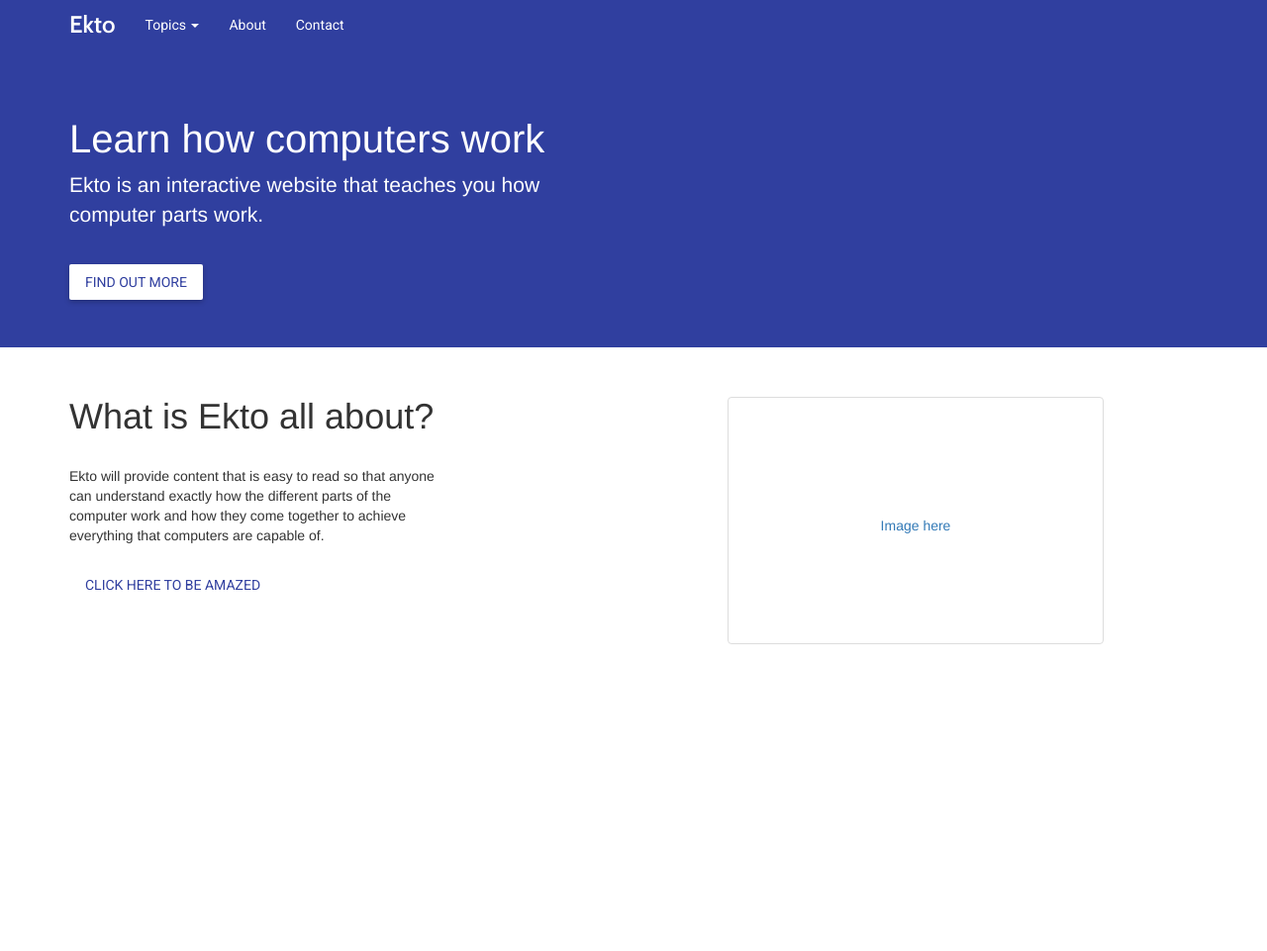
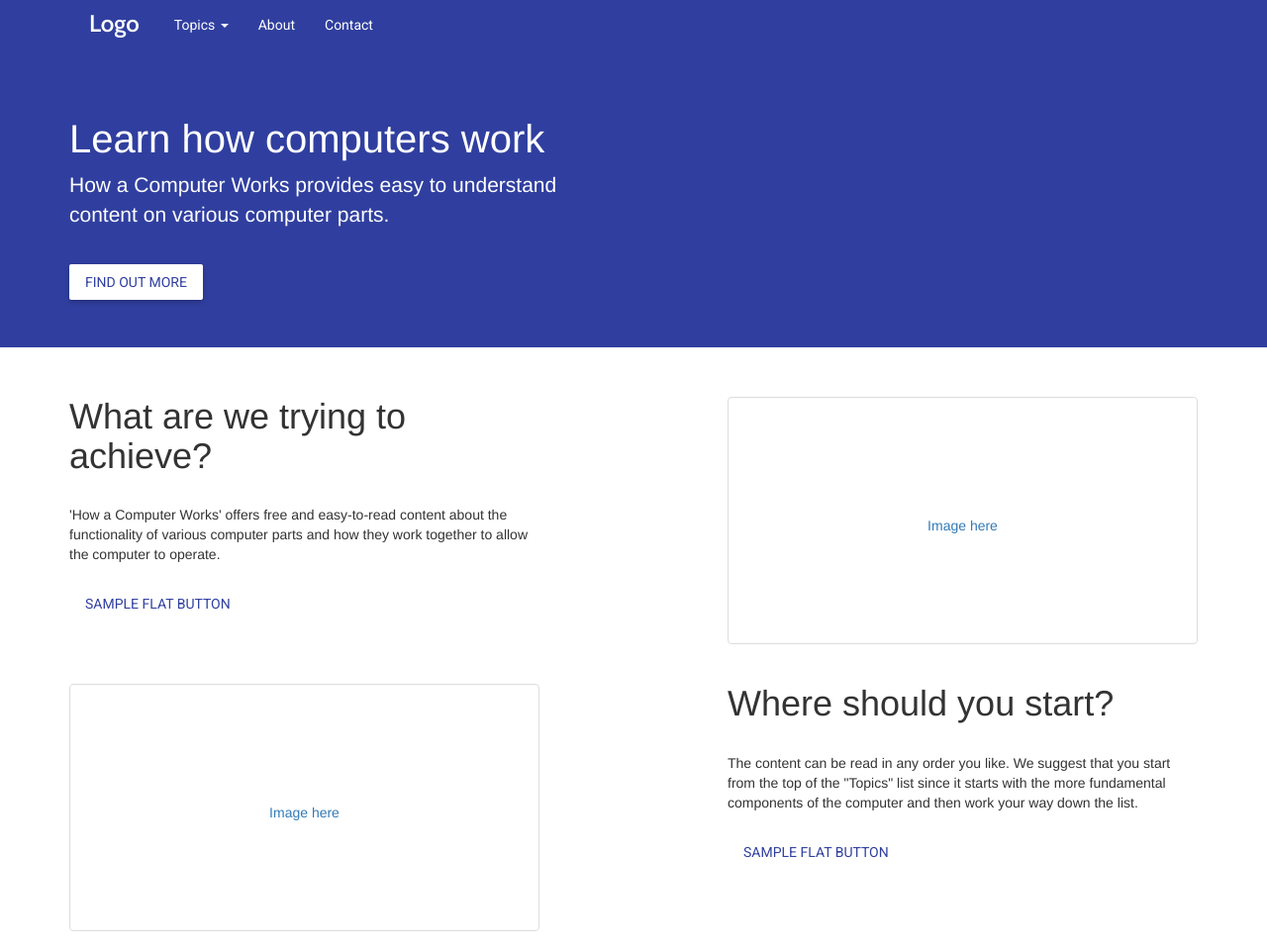
Before and after one commit to sahibjotsaggu/howacomputerworks, a website: page public/app/views/index.html at #!/home in a window 1280 px wide. Shown: the whole page at 99% size. Before the commit the page ends 800 px from the top, so only its background shows below. Drawn offline with nearby package versions, Linux system fonts and the light colour scheme; some packages are replaced by stand-ins of ours; files that its build step writes are made by us from their sources; a script that the page names is missing.

Commit message:
Add more text and finalize positioning of homepage content

```diff
--- a/public/app/hacw-banner/hacw-banner.html
+++ b/public/app/hacw-banner/hacw-banner.html
@@ -1,7 +1,7 @@
 <div class="jumbotron">
 	<div class="container">
 		<h1>Learn how computers work</h1>
-		<p>Ekto is an interactive website that teaches you how<br> computer parts work.</p>
+		<p>How a Computer Works provides easy to understand<br> content on various computer parts.</p>
 		<br />
 		<hacw-button value="Find out more" state="topics/hard-drive"></hacw-button>
 	</div>
--- a/public/app/hacw-header/hacw-header.html
+++ b/public/app/hacw-header/hacw-header.html
@@ -11,8 +11,7 @@
         	</div>
 	        <div id="navbar" class="navbar-collapse collapse">
 	          	<ul class="nav navbar-nav">
-	          		<!--<li id="brandLogo"><a href="#"><img alt="Ekto" src="assets/images/sample-logo4.png" id="logo"></a></li>-->
-					<li id="brandName"><a href="/">Ekto</a></li>
+					<li id="brandName"><a href="/">Logo</a></li>
 	            	<li class="dropdown">
 	              		<a class="dropdown-toggle" data-toggle="dropdown" role="button" aria-haspopup="true" aria-expanded="false">Topics <span class="caret"></span></a>
 	              		<ul class="dropdown-menu">
--- a/public/app/homepage/homepage.html
+++ b/public/app/homepage/homepage.html
@@ -1,16 +1,32 @@
 <hacw-banner></hacw-banner>
 <div class="container">
-	<div class="col-sm-4">
-		<h1 style="font-weight: 300;">What is Ekto all about?</h1>
-		<br>
-		<p>Ekto will provide content that is easy to read so that anyone can understand exactly how the
-		 different parts of the computer work and how they come together to achieve everything that computers are capable of.</p>
-		 <br>
-		 <a class="flat-button">Click Here To Be Amazed</a>
+	<div class="row">
+		<div class="col-sm-5">
+			<h1 style="font-weight: 300;">What are we trying to achieve?</h1>
+			<br>
+			<p>'How a Computer Works' offers free and easy-to-read content about the functionality of various
+			computer parts and how they work together to allow the computer to operate.</p>
+			 <br>
+			 <a class="flat-button">Sample flat button</a>
+		</div>
+		<div class="col-sm-2"></div>
+		<div class="col-sm-5">
+			<a href="#" class="thumbnail" style="text-align: center; line-height: 250px; width: 100%; height: 250px; margin-top: 20px;">Image here</a>
+		</div>
 	</div>
-	<div class="col-sm-1"></div>
-	<div class="col-sm-6">
-		<div class="col-sm-4"></div>
-		<div class="col-sm-8"><a href="#" class="thumbnail" style="text-align: center; line-height: 250px; height: 250px; margin-top: 20px;">Image here</a></div>
+
+	<div class="row">
+		<div class="col-sm-5">
+			<a hrf="#" class="thumbnail" style="text-align: center; line-height: 250px; width: 100%; height: 250px; margin-top: 20px;">Image here</a>
+		</div>
+		<div class="col-sm-2"></div>
+		<div class="col-sm-5">
+			<h1 style="font-weight: 300;">Where should you start?</h1>
+			<br>
+			<p>The content can be read in any order you like. We suggest that you start from the top of the "Topics" list since it starts with the more
+			fundamental components of the computer and then work your way down the list.</p>
+			 <br>
+			 <a class="flat-button">Sample flat button</a>
+		</div>
 	</div>
 </div>
--- a/public/assets/css/homepage.scss
+++ b/public/assets/css/homepage.scss
@@ -10,7 +10,7 @@ body {
 }
 
 p {
-	font-size: 17px;
+	font-size: 18px;
 	font-weight: 300;
 	line-height: 26.5px;
 }
--- a/public/assets/css/style.scss
+++ b/public/assets/css/style.scss
@@ -72,7 +72,7 @@ hacw-header {
 			font-size: 24px;
 			font-family: "Cabin";
 			font-weight: 600;
-			padding-left: 0px;
+			padding: 14px 20px 14px 20px;
 		}
 		li#active a {
 			height: $navbarHeight;
```
Also changed, not shown: public/assets/css/homepage.css, public/assets/css/style.css, 2 other files.
